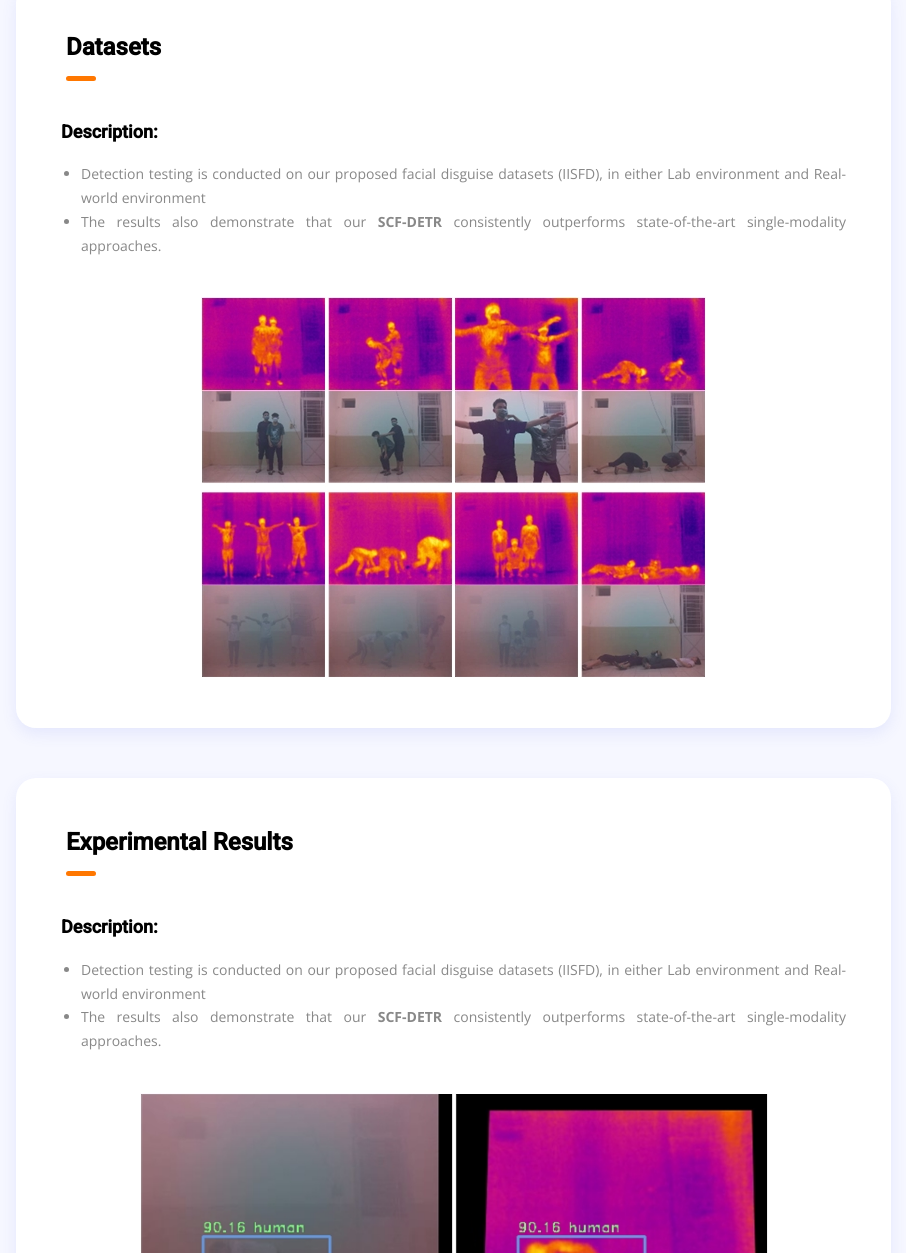
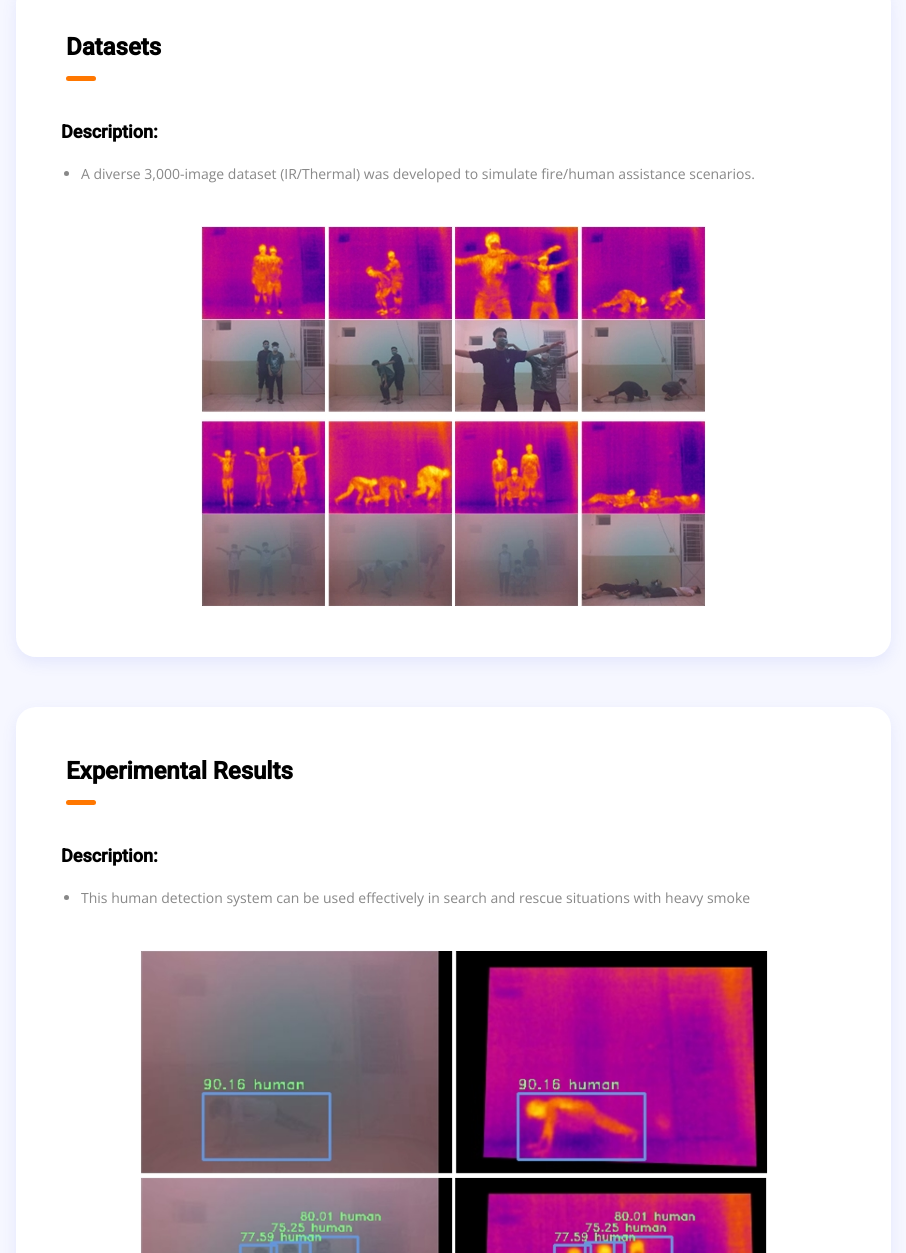
Before and after one commit to NhanDoremon/TruongNgheNhan, a plain HTML site: page project_human.html in a window 1280 px wide. Shown: the part 737-1990 px from the top of the page, without its empty margins (334-1240 px from the left). Drawn offline with nearby package versions, Linux system fonts and the light colour scheme.

Commit message:
update detail projects

```diff
--- a/project_human.html
+++ b/project_human.html
@@ -161,8 +161,7 @@
             <div class="col-md-12">
               <h4>Description:</h4>
               <ul style="padding-left: 20px; list-style-type: disc;">
-                <li>Detection testing is conducted on our proposed facial disguise datasets (IISFD), in either Lab environment and Real-world environment</li>
-                <li>The results also demonstrate that our <strong>SCF-DETR</strong> consistently outperforms state-of-the-art single-modality approaches.</li>
+                <li>A diverse 3,000-image dataset (IR/Thermal) was developed to simulate fire/human assistance scenarios.</li>
               </ul>
 
               <div style="text-align: center;"> <ul style="padding-left: 20px; list-style-type: disc; text-align: left; display: inline-block;">
@@ -182,8 +181,7 @@
             <div class="col-md-12">
               <h4>Description:</h4>
               <ul style="padding-left: 20px; list-style-type: disc;">
-                <li>Detection testing is conducted on our proposed facial disguise datasets (IISFD), in either Lab environment and Real-world environment</li>
-                <li>The results also demonstrate that our <strong>SCF-DETR</strong> consistently outperforms state-of-the-art single-modality approaches.</li>
+                <li>This human detection system can be used effectively in search and rescue situations with heavy smoke</li>
               </ul>
 
               <div style="text-align: center;"> <ul style="padding-left: 20px; list-style-type: disc; text-align: left; display: inline-block;">
```
Also changed, not shown: project_rehabilitation.html (+2 -2 lines).
